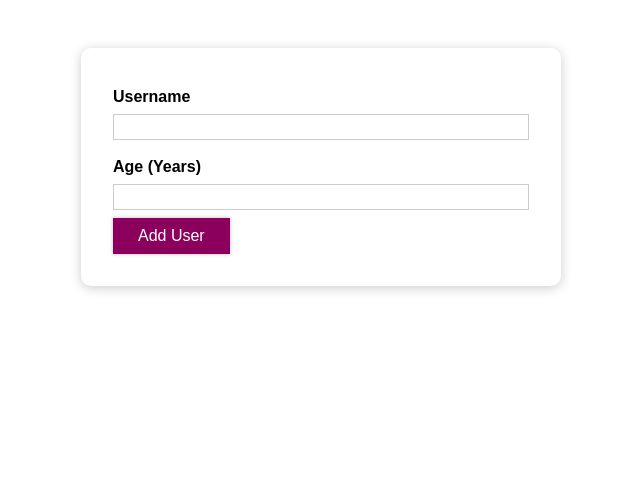
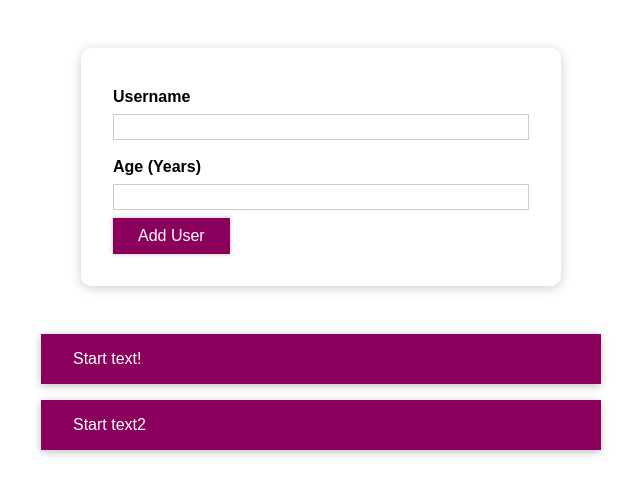
Before and after one commit to Otezzz/react-course-app, a React (Create React App) app: page / in a window 1280 px wide. Shown: the top 494 px of the page, without its empty margins (319-959 px from the left). Built offline with nearby package versions, Linux system fonts and the light colour scheme.

Commit message:
Practise app

```diff
--- a/src/components/CourseGoals/CourseGoalItem/CourseGoalItem.js
+++ b/src/components/CourseGoals/CourseGoalItem/CourseGoalItem.js
@@ -6,7 +6,7 @@ const CourseGoalItem = props => {
 
     return (
         <li className="goal-item">
-            {props.children}
+            {props.text}
         </li>
     );
 };
--- a/src/components/CourseGoals/CourseGoalList/CourseGoalList.js
+++ b/src/components/CourseGoals/CourseGoalList/CourseGoalList.js
@@ -5,15 +5,15 @@ import './CourseGoalList.css';
 
 const CourseGoalList = props => {
     return (
-        <ul className="goal-list"
-            userCompiled={props.userCompiled.map(goal => {
+        <ul className="goal-list">
+            {props.userCompiled.map(goal => {
                 return(
                     <CourseGoalItem
                         text={goal.text}
-                        id={goal.id}
+                        key={goal.id}
                     />
                 );
-            })}>
+            })}
         </ul>
     );
 };
--- a/src/components/CourseGoals/CourseInput/CourseInput.js
+++ b/src/components/CourseGoals/CourseInput/CourseInput.js
@@ -15,16 +15,17 @@ const CourseInput = props => {
         const compiledText = userName + `${' (' + age + ' years old)'}`;
 
         props.compText(compiledText);
+        setEnteredText('');
     };
 
     return (
         <form onSubmit={formSubmitHandler}>
             <div className={`${styles['form-control']}`}>
                 <label>Username</label>
-                <input type="text" id="username"/>
+                <input value={enteredText} type="text" id="username"/>
                 <br/>
                 <label>Age (Years)</label>
-                <input type="number" id="age"/>
+                <input value={enteredText} type="number" id="age"/>
             </div>
             <Button type="submit">Add User</Button>
         </form>
```
